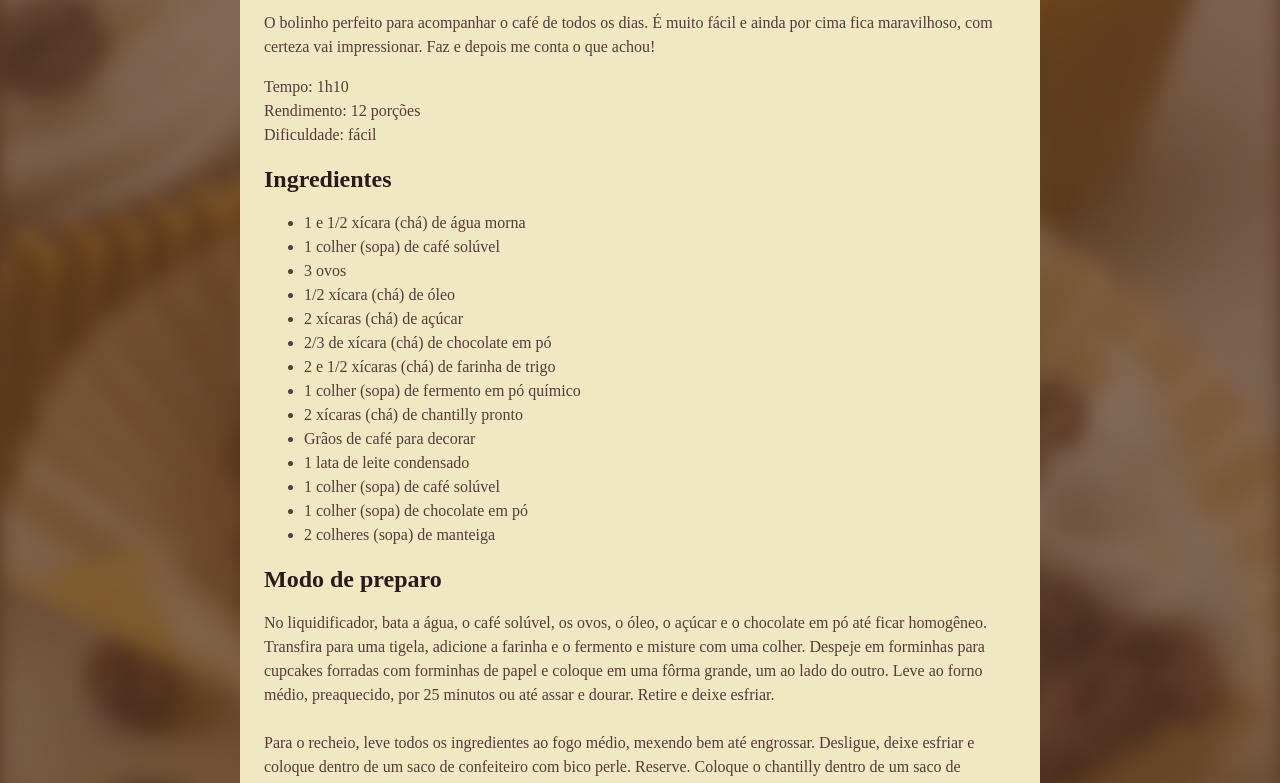
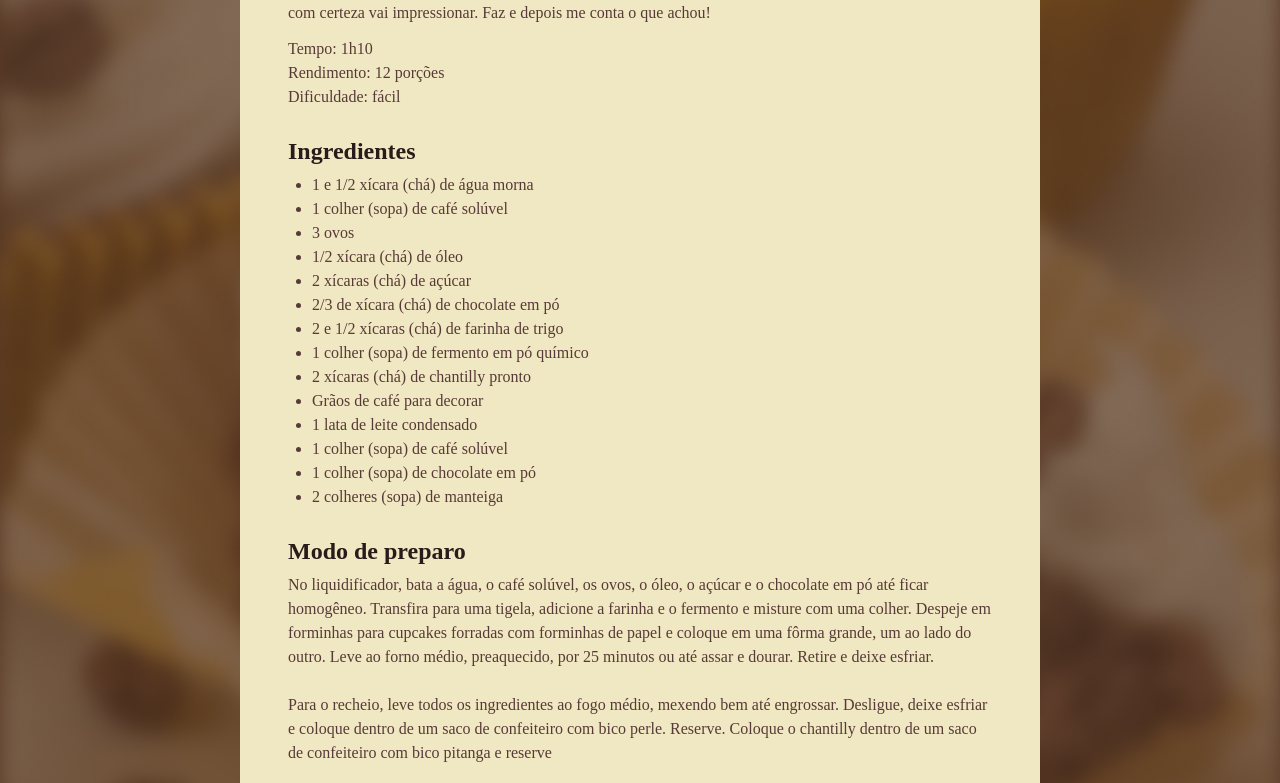
Before and after one commit to antonio-cod/Receita, a plain HTML site: page index.html in a window 1280 px wide. Shown: the part 590-1373 px from the top of the page. Drawn offline with Linux system fonts and the light colour scheme; files that its build step writes are made by us from their sources; a web font is replaced by a local one.

Commit message:
Style(index.htlm) Personalizando espaços

```diff
--- a/assets/style.css
+++ b/style.css
@@ -1,3 +1,8 @@
+* {
+  margin: 0;
+  padding: 0;
+}
+
 :root {
   font-family: 'Alice', serif;
   line-height: 150%;
@@ -5,7 +10,7 @@
 }
 
 body {
-  background-image: url(../assets/bg.jpg);
+  background-image: url(./assets/bg.jpg);
   background-size: cover;
 }
 
@@ -22,6 +27,18 @@ img {
   border-radius: 16px;
 }
 
+main {
+  padding: 24px;
+}
+
+section + section {
+  margin-top: 24px;
+}
+
+#about p + p {
+  margin-top: 12px;
+}
+
 h1 {
   line-height: 140%;
   font-size: 40px;
@@ -33,5 +50,11 @@ h2 {
 
 h1,
 h2 {
+  margin-bottom: 4px;
   color: #291b1a;
+  line-height: 150%;
 }
+
+ul {
+  padding-left: 24px;
+}
```
